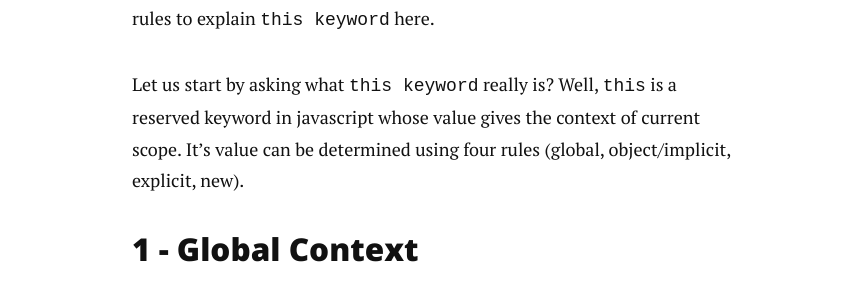
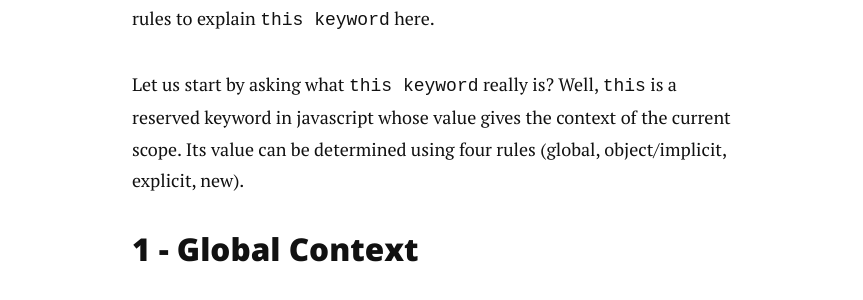
Before and after one commit to anku255/anku255.github.io, a Jekyll site: the page built from _posts/2017-10-28-this-in-js.markdown, in a window 1280 px wide and 900 px high, scrolled down 529 px. Shown: the part 188-488 px from the top of the window, without its empty margins (208-1071 px from the left). Built offline with Jekyll 4.4.1, drawn with Linux system fonts in a browser that asks for light colours; nearby versions of some CDN libraries; some of the changed text lies outside the part shown.

Commit message:
Fix typo in this-in-js post

````diff
--- a/_posts/2017-10-28-this-in-js.markdown
+++ b/_posts/2017-10-28-this-in-js.markdown
@@ -9,7 +9,7 @@ date: 2017-10-28
 I have taken Colt Steel's <a href="https://www.udemy.com/the-web-developer-bootcamp/" target="_blank">Web Developer Bootcamp</a>. In that course, Elie has explained `this keyword` pretty well. I am going to use his method or his rules to explain `this keyword` here.
 
 
-Let us start by asking what `this keyword` really is? Well, `this` is a reserved keyword in javascript whose value gives the context of current scope. It's value can be determined using four rules (global, object/implicit, explicit, new).
+Let us start by asking what `this keyword` really is? Well, `this` is a reserved keyword in javascript whose value gives the context of the current scope. Its value can be determined using four rules (global, object/implicit, explicit, new).
 
 ### 1 - Global Context
 
@@ -58,7 +58,7 @@ person.sayHi(); // Hi! Anku
 person.determineContext(); // true
 ```
 
-Inside `sayHi` and `determineContext` functions we used `this` and it's value was it's closest parent object (person object). So far so good right? Let us have a look at nested objects.
+Inside `sayHi` and `determineContext` functions we used `this` and its value was its closest parent object (person object). So far so good right? Let us have a look at nested objects.
 
 ```js
 let person = {
@@ -144,7 +144,7 @@ The difference between `call` and `apply` is obvious in above example. Also, not
 
 #### Working with bind
 
-In `bind` parameters works just like call but it returns a function with the context of `this` bound already! Let us have a look at the code example given below:
+In `bind` parameters work just like the `call` but it returns a function with the context of `this` bound already! Let us have a look at the code example given below:
 
 ```js
 let Anku = {
@@ -180,6 +180,6 @@ let Nikhil = new Person("Nikhil", "Jha");
 
 console.log(Nikhil.lastName); // Jha
 ```
-If you only consider the function `Person` then `this` keyword inside it refers to the `window` object but when a function is called in conjuction with `new` keyword, `this` inside the function refers to the object that is created. `Person` function is also called constructor function in OOP.
+If you only consider the function `Person` then `this` keyword inside it refers to the `window` object but when a function is called in conjunction with the `new` keyword, `this` inside the function refers to the object that is created. `Person` function is also called constructor function in OOP.
 
-This seems like a lot of rules but after some practice you won't need any rule to determine the value of `this`. It becomes obvious.
+This seems like a lot of rules but after some practice, you won't need any rule to determine the value of `this`. It becomes obvious.
````
Also changed, not shown: other parts of _posts/2017-10-28-this-in-js.markdown (+2 -2 lines).
